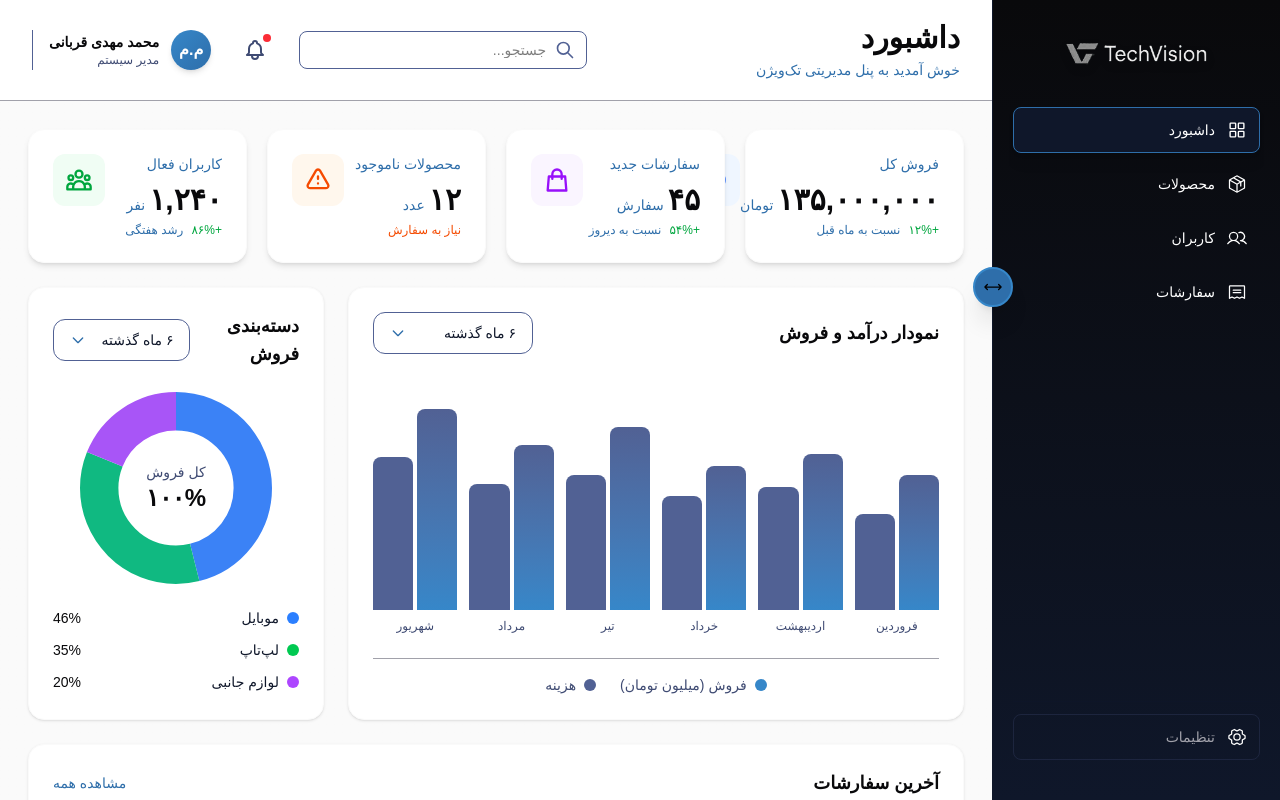
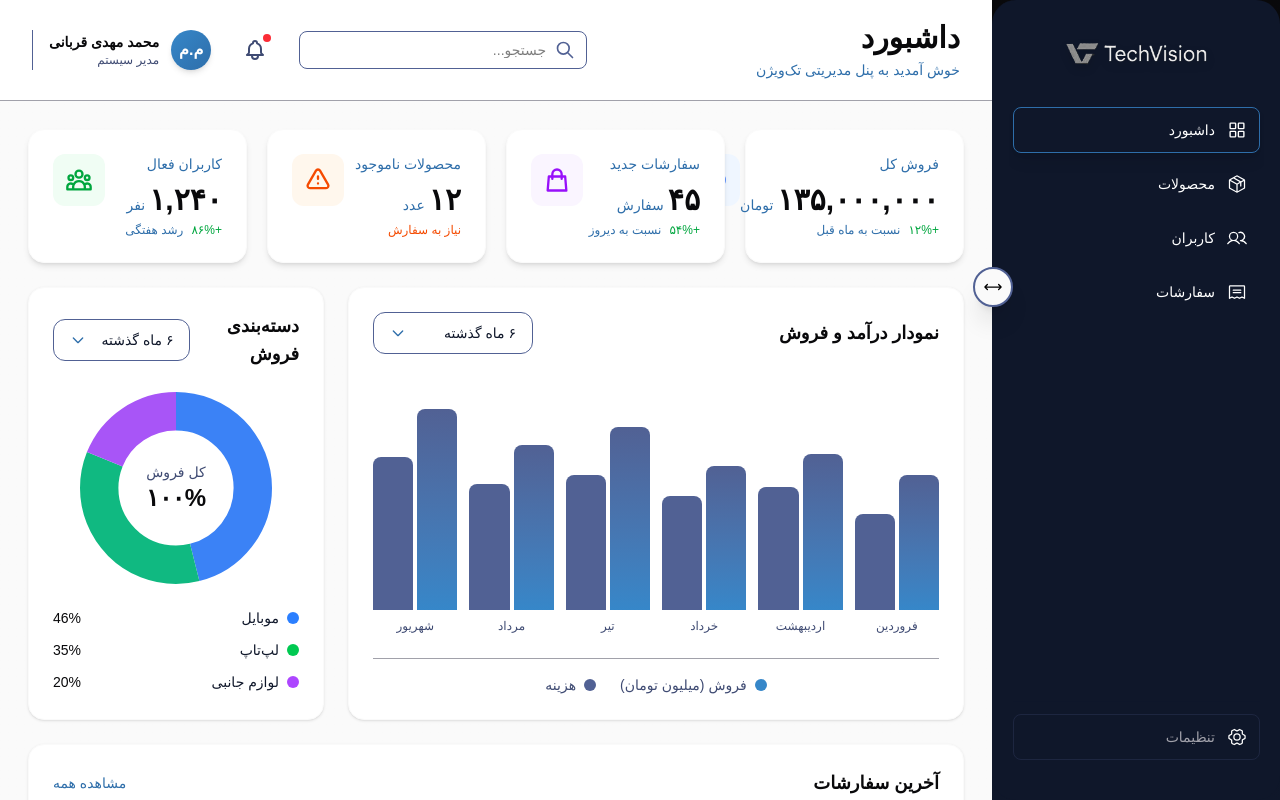
Before and after one commit to mahdi-delta/TechVision-AdminPanel, a React (Vite) app: page / in a window 1280 px wide. Built offline with nearby package versions, Linux system fonts and the light colour scheme; a small style sheet from the web is missing.

Commit message:
style: add rounded corners to sidebar

```diff
--- a/src/components/AdminComponents/Sidebar.jsx
+++ b/src/components/AdminComponents/Sidebar.jsx
@@ -13,7 +13,7 @@ const Sidebar = () => {
      return (
           <section
                className={
-                    "h-full relative transition-all duration-300 bg-linear-to-b from-tech-text to-tech-navy border-l border-tech-navy " +
+                    "h-full relative transition-all duration-300 bg-linear-to-b bg-tech-navy  border-l border-tech-navy rounded-3xl " +
                     (SiderbarStatus === "closed" ? "w-0 p-0" : "min-w-72 p-4")
                }
           >
@@ -43,7 +43,7 @@ const Sidebar = () => {
 
                <button
                     className={
-                         "absolute flex justify-center items-center -left-5 top-1/3 border-2 border-tech-accent bg-tech-test shadow-xl aspect-square w-10 rounded-full transition-all duration-300 hover:scale-110 hover:bg-tech-test text-white " +
+                         "absolute flex justify-center items-center -left-5 top-1/3 border-2 border-tech-navy-light bg-tech-bg shadow-xl aspect-square w-10 rounded-full transition-all duration-300 hover:scale-110 hover:bg-tech-navy-light text-white " +
                          (SiderbarStatus === "closed" ? "transform -translate-x-6 rotate-180" : "")
                     }
                     onClick={handleSidebarStatus}
```
